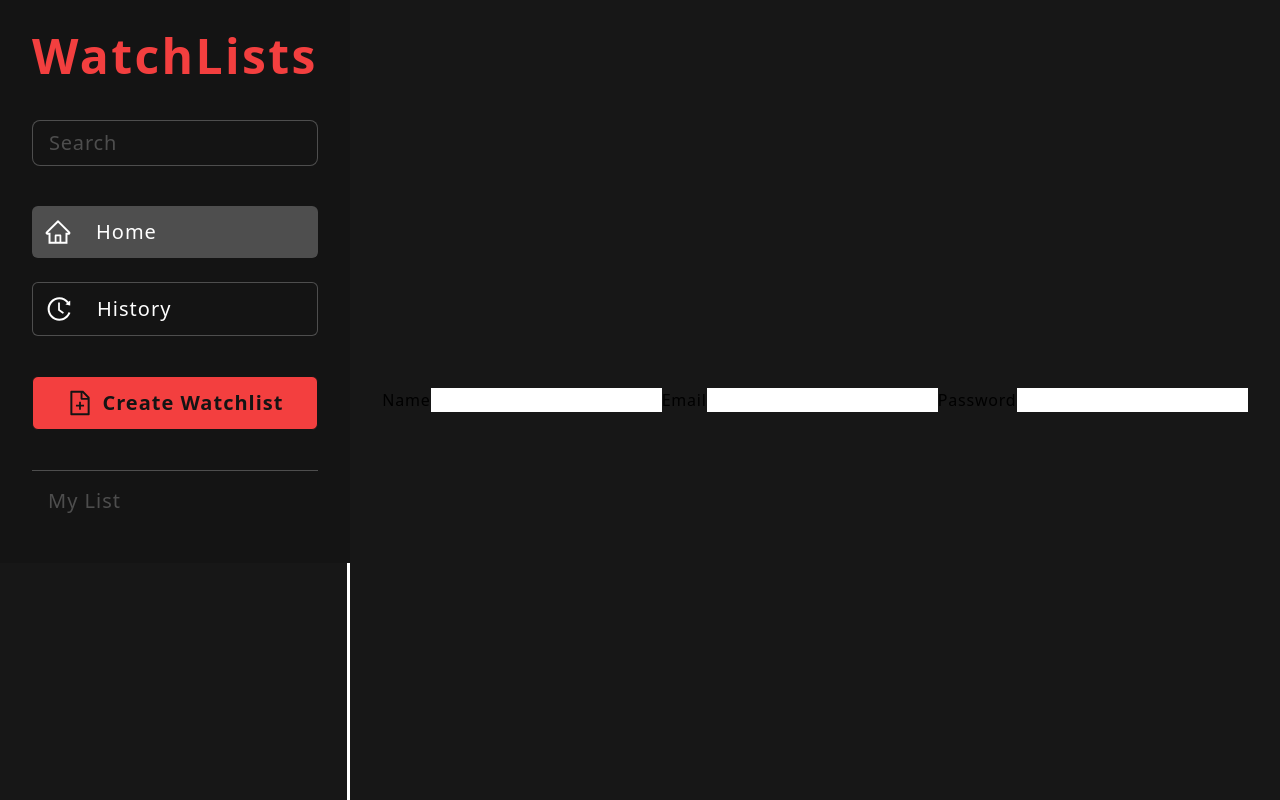
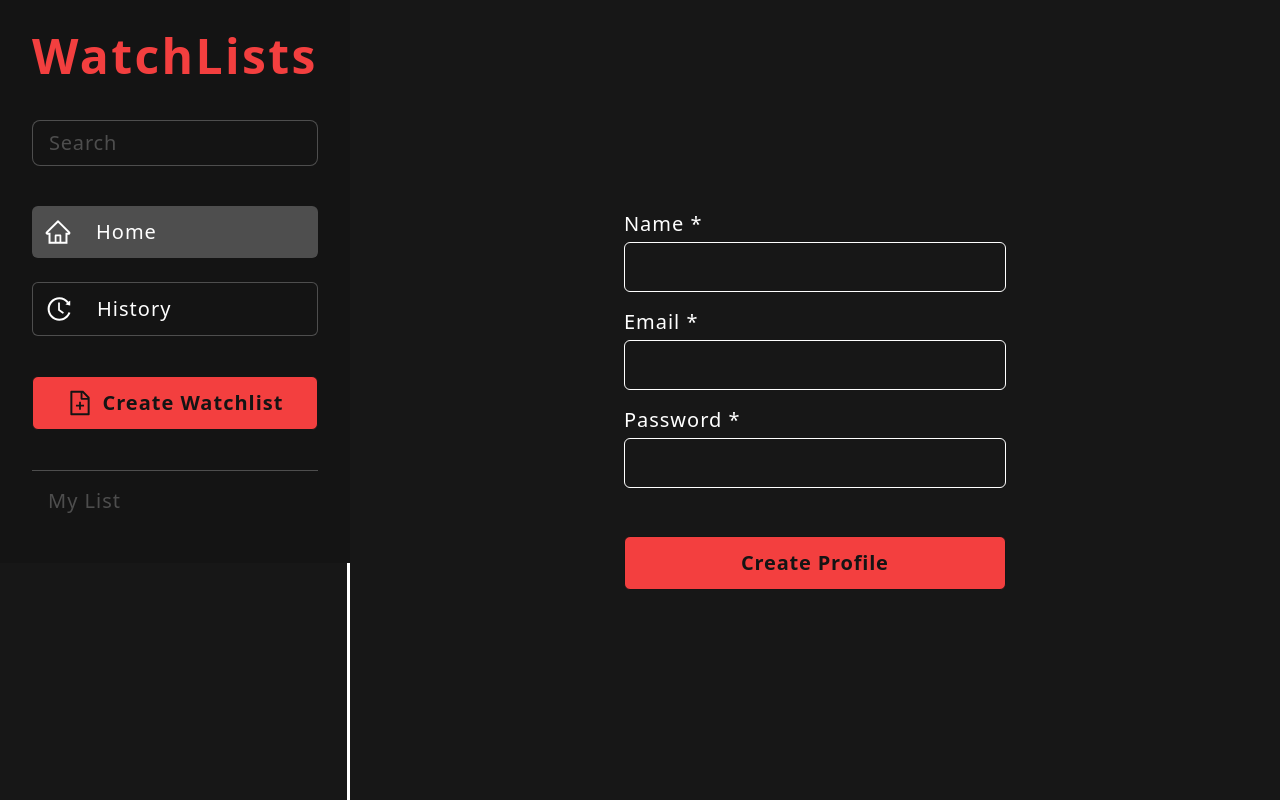
Before and after one commit to ashmeetsmonga/watchlist-react, a React (Vite) app in the folder client/: page /register in a window 1280 px wide. Built offline with nearby package versions, Linux system fonts and the light colour scheme; no server answers.

Commit message:
register ui

```diff
--- a/client/src/components/Register.jsx
+++ b/client/src/components/Register.jsx
@@ -3,13 +3,34 @@ import React from "react";
 const Register = () => {
 	return (
 		<div className='w-full flex justify-center items-center outline outline-white'>
-			<form action=''>
-				<label>Name</label>
-				<input type='text' />
-				<label>Email</label>
-				<input type='text' />
-				<label>Password</label>
-				<input type='text' />
+			<form action='' className='flex flex-col gap-4'>
+				<div className='flex flex-col gap-1'>
+					<label className='text-white text-xl'>Name *</label>
+					<input
+						className='px-4 py-2 text-white text-2xl bg-transparent border border-white rounded-md outline-none focus:outline-none'
+						type='text'
+					/>
+				</div>
+				<div className='flex flex-col gap-1'>
+					<label className='text-white text-xl'>Email *</label>
+					<input
+						className='px-4 py-2 text-white text-2xl bg-transparent border border-white rounded-md outline-none focus:outline-none'
+						type='email'
+					/>
+				</div>
+				<div className='flex flex-col gap-1'>
+					<label className='text-white text-xl'>Password *</label>
+					<input
+						className='px-4 py-2 text-white text-2xl bg-transparent border border-white rounded-md outline-none focus:outline-none'
+						type='password'
+					/>
+				</div>
+				<button
+					type='submit'
+					className='flex justify-center items-center font-bold p-3 mt-8 bg-primary text-black text-xl w-full rounded-md border'
+				>
+					Create Profile
+				</button>
 			</form>
 		</div>
 	);
```
